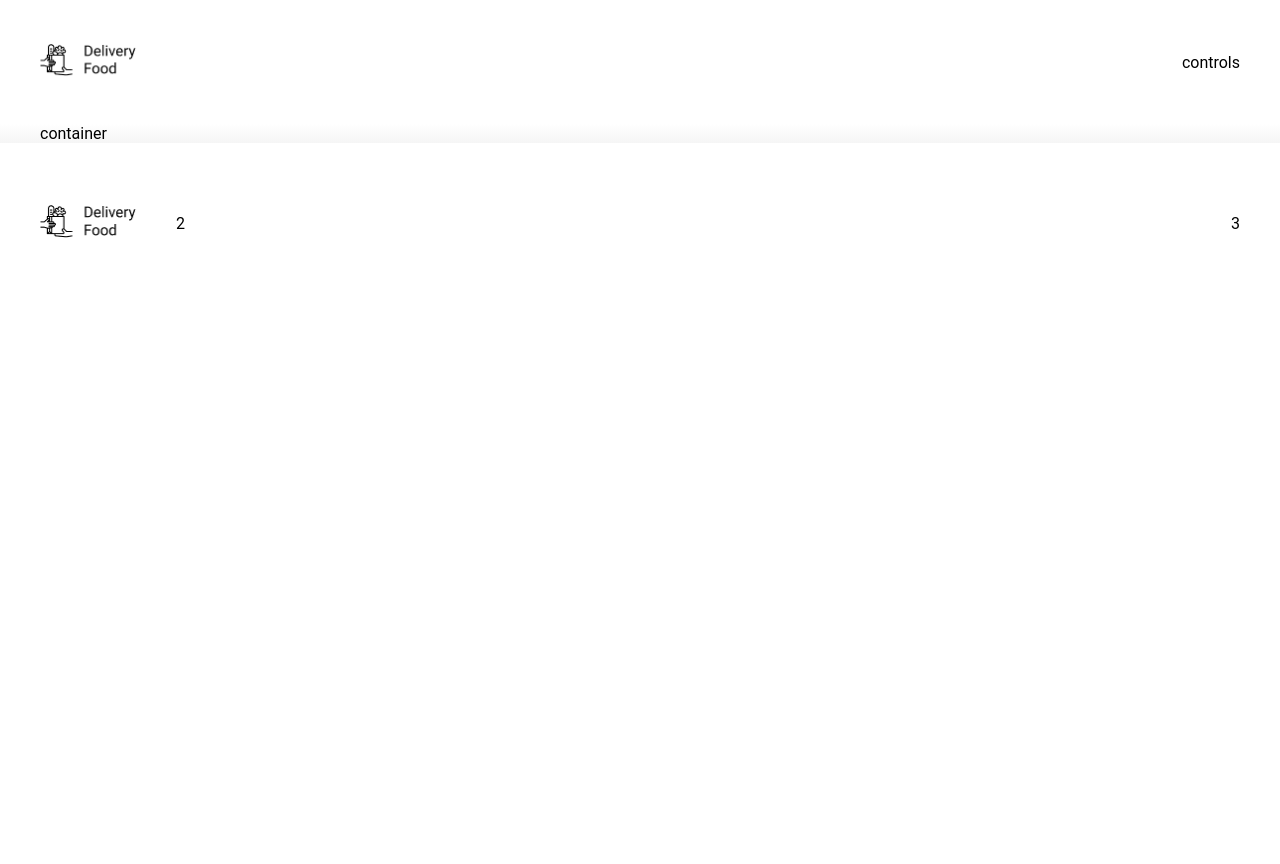
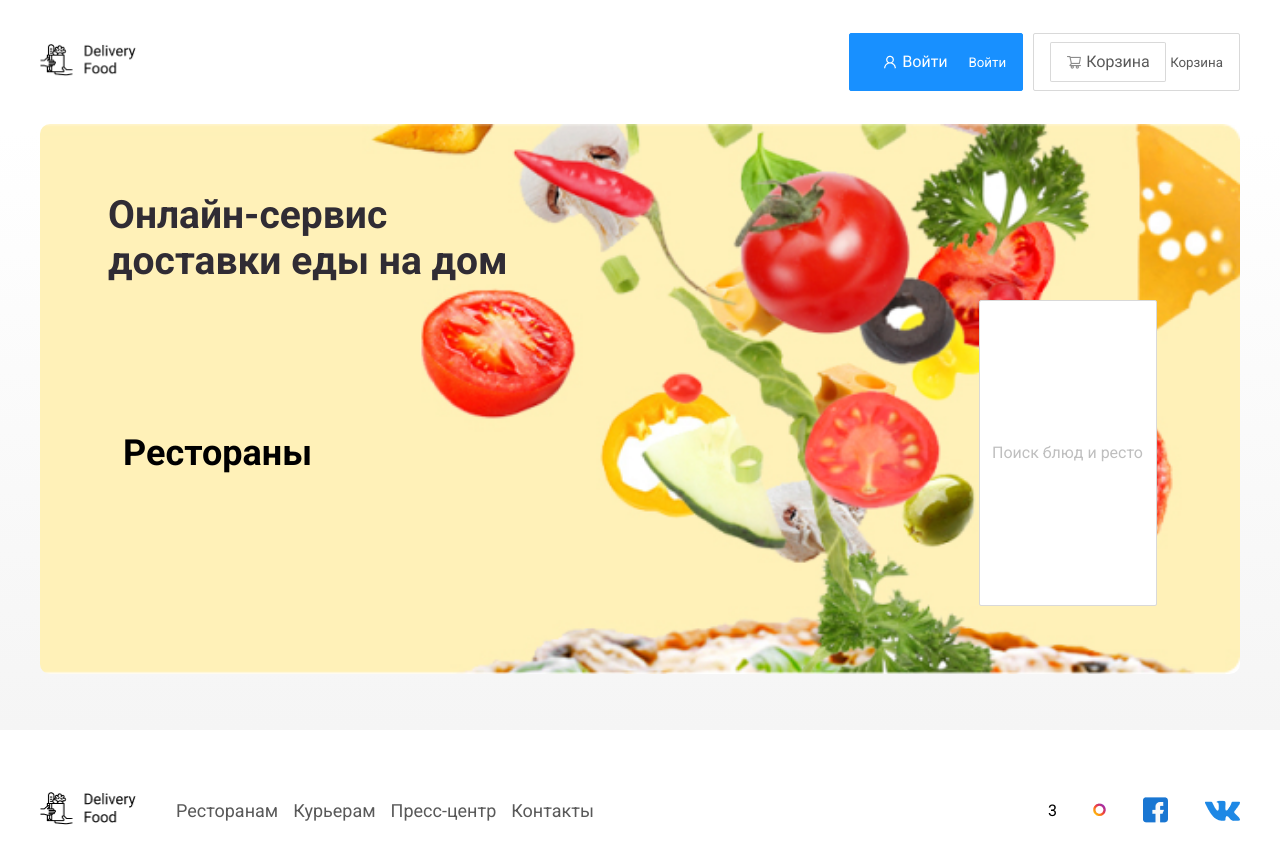
Before and after one commit to MishaFP/prodg, a plain HTML site: page index.html in a window 1280 px wide. Before the commit the page ends 800 px from the top, so only its background shows below. Drawn offline with Linux system fonts and the light colour scheme.

Commit message:
Update index.html

```diff
--- a/index.html
+++ b/index.html
@@ -1,27 +1,66 @@
 <!DOCTYPE html>
 <html lang="ru">
+
 <head>
     <meta charset="UTF-8">
     <meta name="viewport" content="width=device-width, initial-scale=1.0">
+    <link rel="preconnect" href="https://fonts.googleapis.com">
+    <link rel="preconnect" href="https://fonts.gstatic.com" crossorligin>
+    <link href="https://fonts.googleapis.com/css2?family=Roboto:wght@400;700&display=swap" rel="stylesheet">
     <link rel="stylesheet" href="style.css">
     <title>Delivery</title>
 </head>
+
 <body>
+    <div class="page-wrapper">
         <header class="header">
             <div class="container">
                 <div class="header-box">
                     <div class="header-logo logo">
                         <img src="./images/logo.png" alt="logo">
                     </div>
-                <div class="header-controls">controls</div>
+                    <div class="header-controls">
+                        <button class="btn btn-primary">
+                            <img src="/images/icons/user.png" alt="user">
+                            Войти
+                        </button>
+                        <button class="btn btn-outline">
+                            <img src="./images/icons/shopping-cart.png" alt="user">
+                            Корзина
+                        </button>
+                    </div>
                 </div>
             </div>
         </header>
 
         <main class="main">
+            <section class="banner">
                 <div class="container">
-            container
+                    <div class="banner-item">
+                        <h2 class="banner-item--title">
+                            Онлайн-сервис <br> доставки еды на дом
+                        </h2>
+                        <p class="banner-item--subtitle>
+                            Блюда из любимого ресторана привезет курьер в перчатках, маске и с антисептиком
+                        </p>
                     </div>
+                </div>
+            </section>
+
+            <section class="products">
+                <div class="container">
+                    <div class="products-header">
+                        <h3 class="products-header--title">
+                            Рестораны
+                        </h3>
+
+                        <input
+                        type="text"
+                        class="products-header--search"
+                        placeholder="Поиск блюд и ресторанов"
+                        >
+                    </div>
+            </section>
         </main>
 
         <footer class="footer">
@@ -30,11 +69,23 @@
                     <div class="footer-logo logo">
                         <img src="./images/logo.png" alt="logo">
                     </div>
-                <div class="footer-nav">2</div>
+                    <div class="footer-nav">
+                        <ul>
+                            <li>Ресторанам</li>
+                            <li>Курьерам</li>
+                            <li>Пресс-центр</li>
+                            <li>Контакты</li>
+                        </ul>
+                    </div>
                     <div class="footer-social">3</div>
+                    <img src="/images/social/inst.png" alt="inst">
+                    <img src="./images/social/fb.png" alt="fb">
+                    <img src="./images/social/vk.png" alt="vk">
                 </div>
             </div>
         </footer>
+    </div>
 
 </body>
+
 </html>
```
Lines whose indentation alone changed are shown as unchanged.
